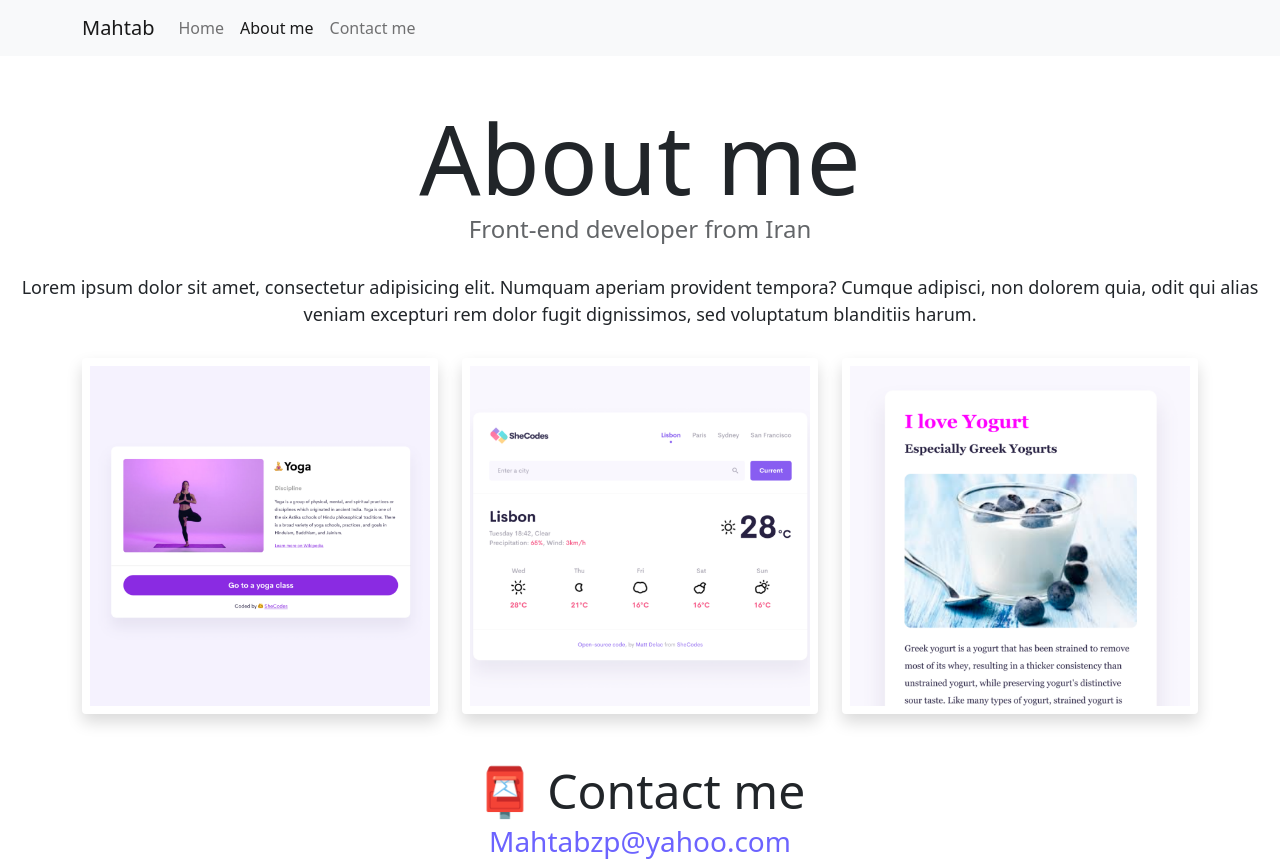
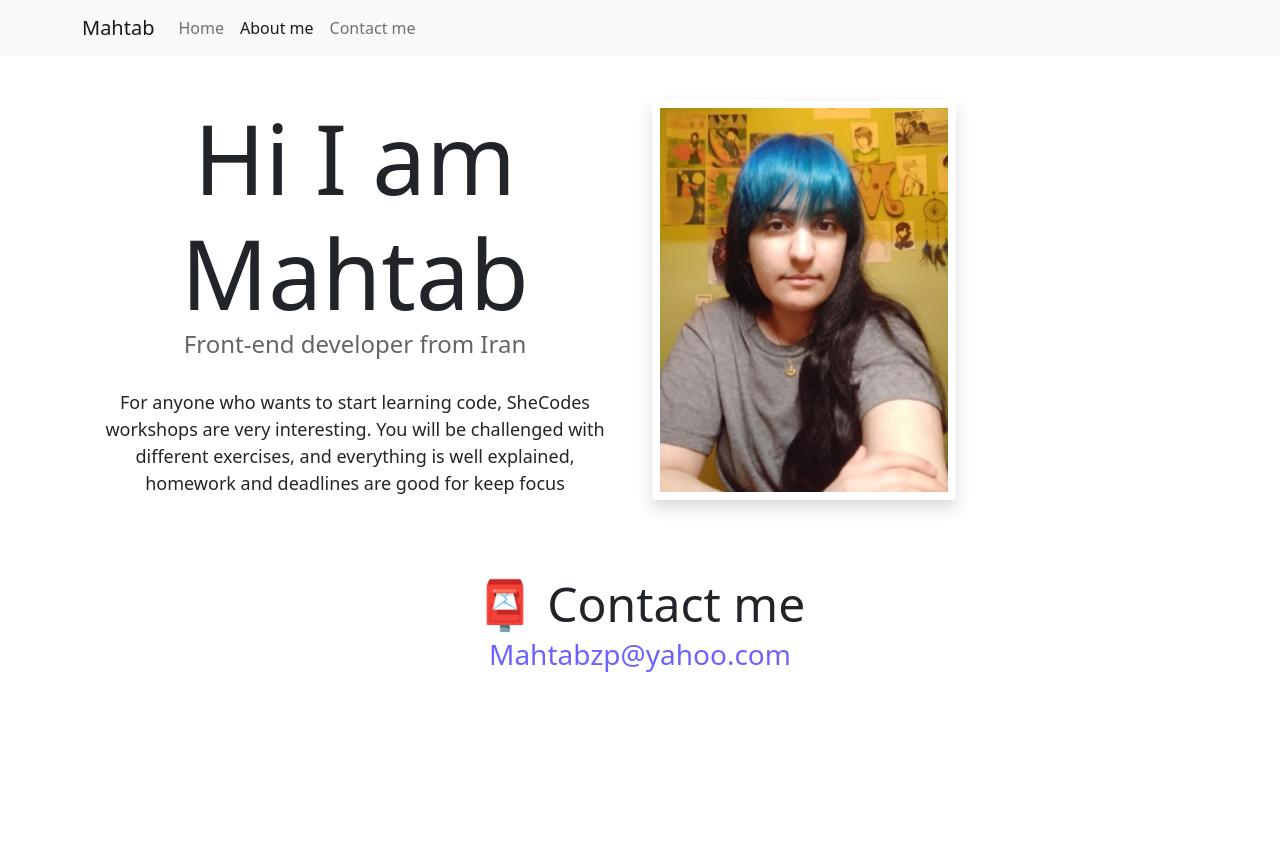
Before and after one commit to Qfwfq420/Responsive-Homework, a plain HTML site: page about.html in a window 1280 px wide. After the commit the page ends 800 px from the top, so only its background shows below. Drawn offline with nearby package versions, Linux system fonts and the light colour scheme.

Commit message:
updated about me page

```diff
--- a/about.html
+++ b/about.html
@@ -52,26 +52,25 @@
         </div>
       </div>
     </nav>
-    <h1 class="text-center">About me</h1>
-    <h3 class="text-center">Front-end developer from Iran</h3>
-    <div class="about-paragraphs text-center">
-      <p>
-        Lorem ipsum dolor sit amet, consectetur adipisicing elit. Numquam
-        aperiam provident tempora? Cumque adipisci, non dolorem quia, odit qui
-        alias veniam excepturi rem dolor fugit dignissimos, sed voluptatum
-        blanditiis harum.
-      </p>
-    </div>
     <div class="container">
       <div class="row">
-        <div class="col-sm-4">
-          <img src="images/yoga.png" class="img-fluid p-2 shadow rounded" />
+        <div class="col-lg-6">
+          <h1 class="text-center">Hi I am Mahtab</h1>
+          <h3 class="text-center">Front-end developer from Iran</h3>
+          <div class="about-paragraphs text-center">
+            <p>
+              For anyone who wants to start learning code, SheCodes workshops
+              are very interesting. You will be challenged with different
+              exercises, and everything is well explained, homework and
+              deadlines are good for keep focus
+            </p>
+          </div>
         </div>
-        <div class="col-sm-4">
-          <img src="images/weather.png" class="img-fluid p-2 shadow rounded" />
-        </div>
-        <div class="col-sm-4">
-          <img src="images/yogurt.png" class="img-fluid p-2 shadow rounded" />
+        <div class="col-lg-6">
+          <img
+            src="images/mypic.jpeg"
+            class="img-fluid p-2 shadow rounded mypic"
+          />
         </div>
       </div>
     </div>
--- a/src/style.css
+++ b/src/style.css
@@ -1,3 +1,7 @@
+.mypic {
+  max-height: 400px;
+}
+
 @media (min-width: 400px) {
   :root {
     --primary-color: #6c63ff;
```
Also changed, not shown: images/mypic.jpeg (added).
